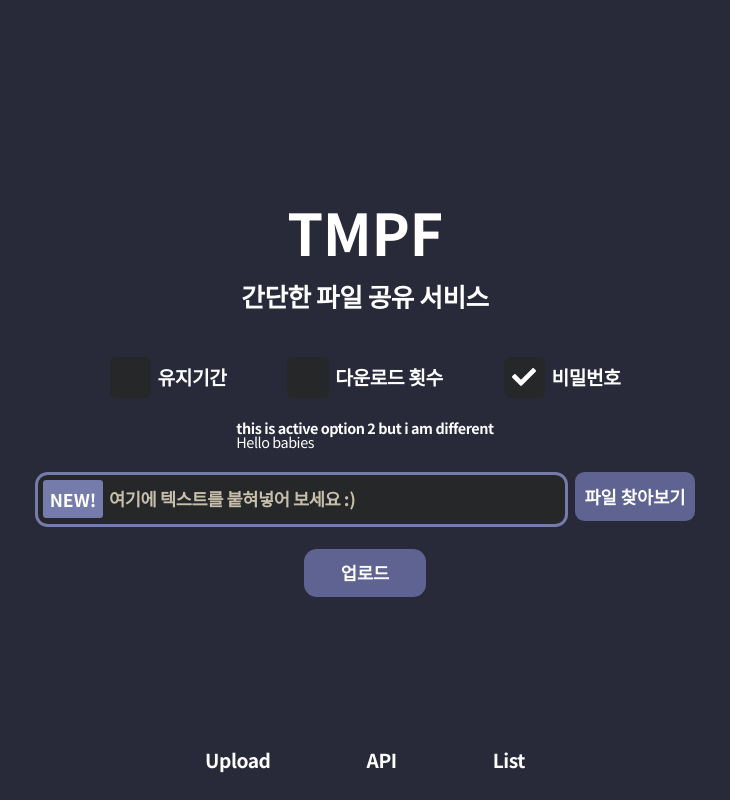
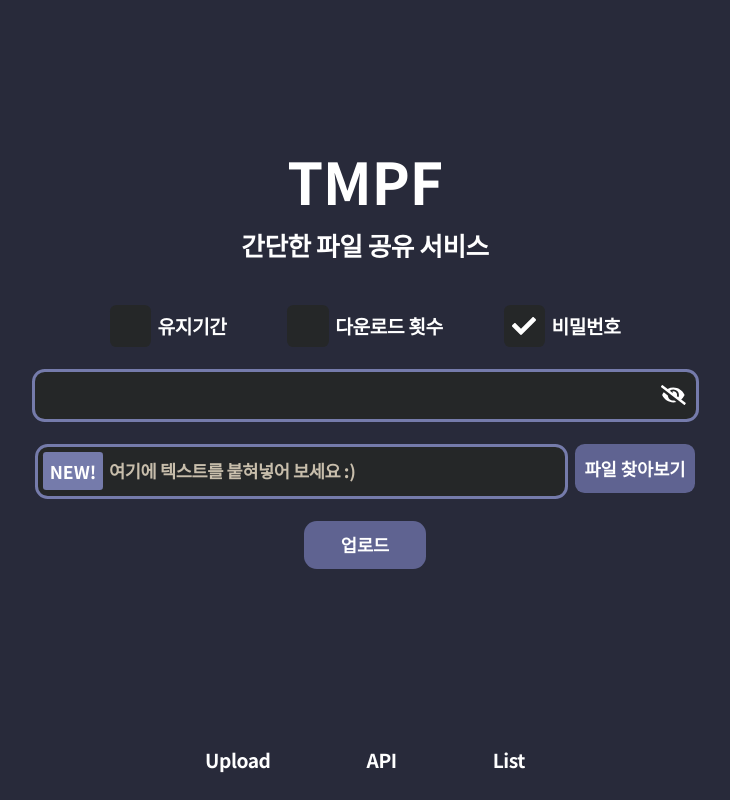
Before and after one commit to tempfiles-team/tempfiles-frontend-v2, a React (Vite) app: page / in a window 1280 px wide. Both pictures are taken after a click on the element "비밀번호". Shown: the whole page, without its empty margins (275-1005 px from the left). Built offline with nearby package versions, Linux system fonts and the light colour scheme; a web font is replaced by a local one.

Commit message:
feat(component): add password component

```diff
--- a/src/components/common/Navbar/styled.ts
+++ b/src/components/common/Navbar/styled.ts
@@ -5,8 +5,6 @@ import styled from '@emotion/styled';
 import { colors } from '@/styles/colors';
 
 export const NavbarContainer = styled.div`
-  position: absolute;
-  bottom: 0;
   width: 100%;
   margin: 0;
   padding: 30px 0;
@@ -14,6 +12,7 @@ export const NavbarContainer = styled.div`
   align-items: center;
   justify-content: center;
   column-gap: 6rem;
+  z-index: 9999;
 `;
 
 export const NavbarText = styled(Link)`
--- a/src/components/layouts/DefaultLayout/index.tsx
+++ b/src/components/layouts/DefaultLayout/index.tsx
@@ -11,6 +11,7 @@ export interface DefaultLayoutProps {
 export const DefaultLayout: React.FC<DefaultLayoutProps> = ({ children }) => {
   return (
     <S.DefaultLayoutContainer>
+      <S.DefaultLayoutWrapper>
         <Text.Column>
           <Text fontSize="3.6rem" fontWeight={600}>
             TMPF
@@ -19,7 +20,8 @@ export const DefaultLayout: React.FC<DefaultLayoutProps> = ({ children }) => {
             간단한 파일 공유 서비스
           </Text>
         </Text.Column>
-      <S.DefaultLayoutWrapper>{children}</S.DefaultLayoutWrapper>
+        {children}
+      </S.DefaultLayoutWrapper>
       <Navbar />
     </S.DefaultLayoutContainer>
   );
--- a/src/components/layouts/DefaultLayout/styled.ts
+++ b/src/components/layouts/DefaultLayout/styled.ts
@@ -5,12 +5,12 @@ export const DefaultLayoutContainer = styled.div`
   height: 100%;
   display: flex;
   flex-direction: column;
+  justify-content: center;
   align-items: center;
-  justify-content: center;
+`;
+
+export const DefaultLayoutWrapper = styled(DefaultLayoutContainer)`
+  min-height: 90%;
+  max-width: 1150px;
   row-gap: 3rem;
 `;
-
-export const DefaultLayoutWrapper = styled.div`
-  width: 100%;
-  max-width: 1150px;
-`;
--- a/src/components/main/expireTime/styled.ts
+++ b/src/components/main/expireTime/styled.ts
@@ -11,7 +11,8 @@ export const ExpireTimeTextWrapper = styled.span`
   align-items: center;
   justify-content: center;
   width: 56%;
-  padding: 0.34rem;
+  /* padding: 0.34rem;j */
+  height: 3rem;
   column-gap: 0.4rem;
   background-color: #252728;
   border-radius: 0.8rem;
--- a/src/components/main/index.ts
+++ b/src/components/main/index.ts
@@ -1,2 +1,3 @@
 export * from './expireTime';
 export * from './downloadLimit';
+export * from './password';
--- /dev/null
+++ b/src/components/main/password/index.tsx
@@ -0,0 +1,30 @@
+import React, { useState } from 'react';
+import { FaEye, FaEyeSlash } from 'react-icons/fa';
+
+import * as S from './styled';
+
+export interface PasswordProps {
+  setPassword: (value: string) => void;
+  password: string;
+}
+
+export const Password: React.FC<PasswordProps> = ({ setPassword, password }) => {
+  const [showPassword, setShowPassword] = useState(false);
+  const onChange = (e: React.ChangeEvent<HTMLInputElement>) => {
+    setPassword(e.target.value);
+  };
+  return (
+    <S.PasswordContainer>
+      <S.PasswordInput
+        type={showPassword ? 'text' : 'password'}
+        onChange={onChange}
+        value={password}
+      />
+      {showPassword ? (
+        <FaEye size={26} onClick={() => setShowPassword(false)} />
+      ) : (
+        <FaEyeSlash size={26} onClick={() => setShowPassword(true)} />
+      )}
+    </S.PasswordContainer>
+  );
+};
--- /dev/null
+++ b/src/components/main/password/styled.ts
@@ -0,0 +1,24 @@
+import styled from '@emotion/styled';
+
+import { colors } from '@/styles';
+
+export const PasswordContainer = styled.div`
+  width: 58%;
+  display: flex;
+  align-items: center;
+  justify-content: center;
+  padding: 0.6rem;
+  column-gap: 0.4rem;
+  background-color: #252728;
+  border-radius: 0.8rem;
+  border: 0.22rem solid ${colors.softPrimary};
+`;
+
+export const PasswordInput = styled.input`
+  width: 100%;
+  background-color: transparent;
+  font-size: 1.1rem;
+  font-weight: 700;
+  border: none;
+  outline: 0;
+`;
--- a/src/pages/main/index.tsx
+++ b/src/pages/main/index.tsx
@@ -2,7 +2,7 @@ import React, { useRef, useState } from 'react';
 import { FaCheck } from 'react-icons/fa';
 
 import { UPLOAD_OPTIONS_LIST } from '@/constant';
-import { Button, DownloadLimit, ExpireTime } from '@/components';
+import { Button, DownloadLimit, ExpireTime, Password } from '@/components';
 
 import * as S from './styled';
 
@@ -22,6 +22,7 @@ export const MainPage: React.FC = () => {
     minute: 0,
   });
   const [downloadLimit, setDownloadLimit] = useState<number>(0);
+  const [password, setPassword] = useState<string>('');
 
   const onOptionClick = (i: number) => {
     setActiveOption((prev) => ({ ...prev, [i]: !prev[i] }));
@@ -60,12 +61,7 @@ export const MainPage: React.FC = () => {
       {activeOption[1] && (
         <DownloadLimit setDownloadLimit={setDownloadLimit} downloadLimit={downloadLimit} />
       )}
-      {activeOption[2] && (
-        <div>
-          <h1>this is active option 2 but i am different</h1>
-          <span>Hello babies</span>
-        </div>
-      )}
+      {activeOption[2] && <Password setPassword={setPassword} password={password} />}
       <S.MainPageFindContainer>
         <S.MainPageTextWrapper textClick={textClick}>
           {!textClick ? (
```
Lines whose indentation alone changed are shown as unchanged.
